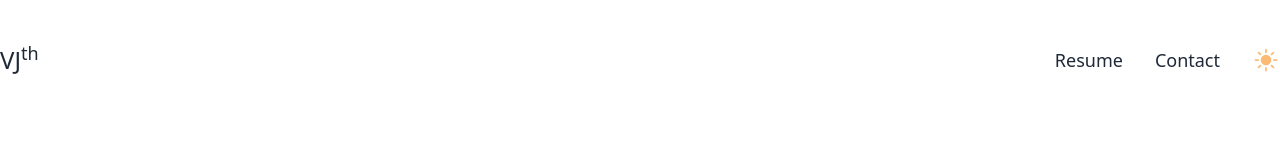
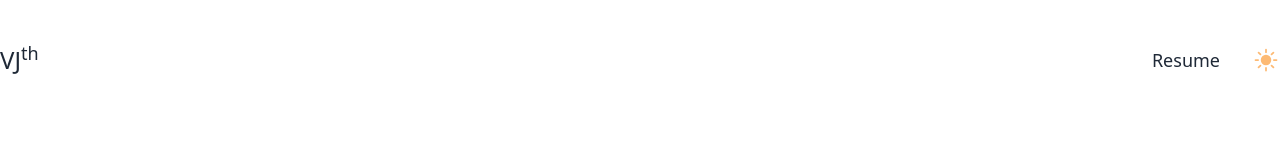
Before and after one commit to VijethKGowda/portfolio, a Next.js app: page /Components/Navbar in a window 1280 px wide. Shown: the top 160 px of the page. Built offline with nearby package versions, Linux system fonts and the light colour scheme.

Commit message:
resume added

```diff
--- a/pages/Components/Navbar.js
+++ b/pages/Components/Navbar.js
@@ -7,8 +7,8 @@ const Navbar = ({ setTheme, theme }) => {
       <div className='flex justify-between text-gray-800 dark:text-slate-200 py-6 md:py-9 lg:py-11'>
         <div className='font-light text-2xl'>VJ<sup>th</sup></div>
         <div className='flex gap-4 md:gap-6 lg:gap-8 items-center sm:text-sm md:text-base lg:text-lg'>
-          <button className='font-light'>Resume</button>
-          <a className='cursor-pointer font-light'>Contact</a>
+          <a href='https://docs.google.com/document/d/1AglclbhNABpTcusWhRZ6M0AgVQNROTS8u6nOKkG7ws4/edit?usp=sharing' target="_blank" className='font-light' rel="noreferrer">Resume</a>
+          {/* <a className='cursor-pointer font-light'>Contact</a> */}
           {
             theme === 'light' ?
               <button onClick={() => { setTheme('dark') }} className=''>
--- a/pages/api/employerData.json
+++ b/pages/api/employerData.json
@@ -14,7 +14,7 @@
     ]
   },
   {
-    "role":"Front-end Developer",
+    "role":"Front-end Developer (Full-time)",
     "id":"niveus",
     "active_period":"Nov 2020 - Dec 2021",
     "company":"Niveus Solutions Pvt. Ltd.",
```
